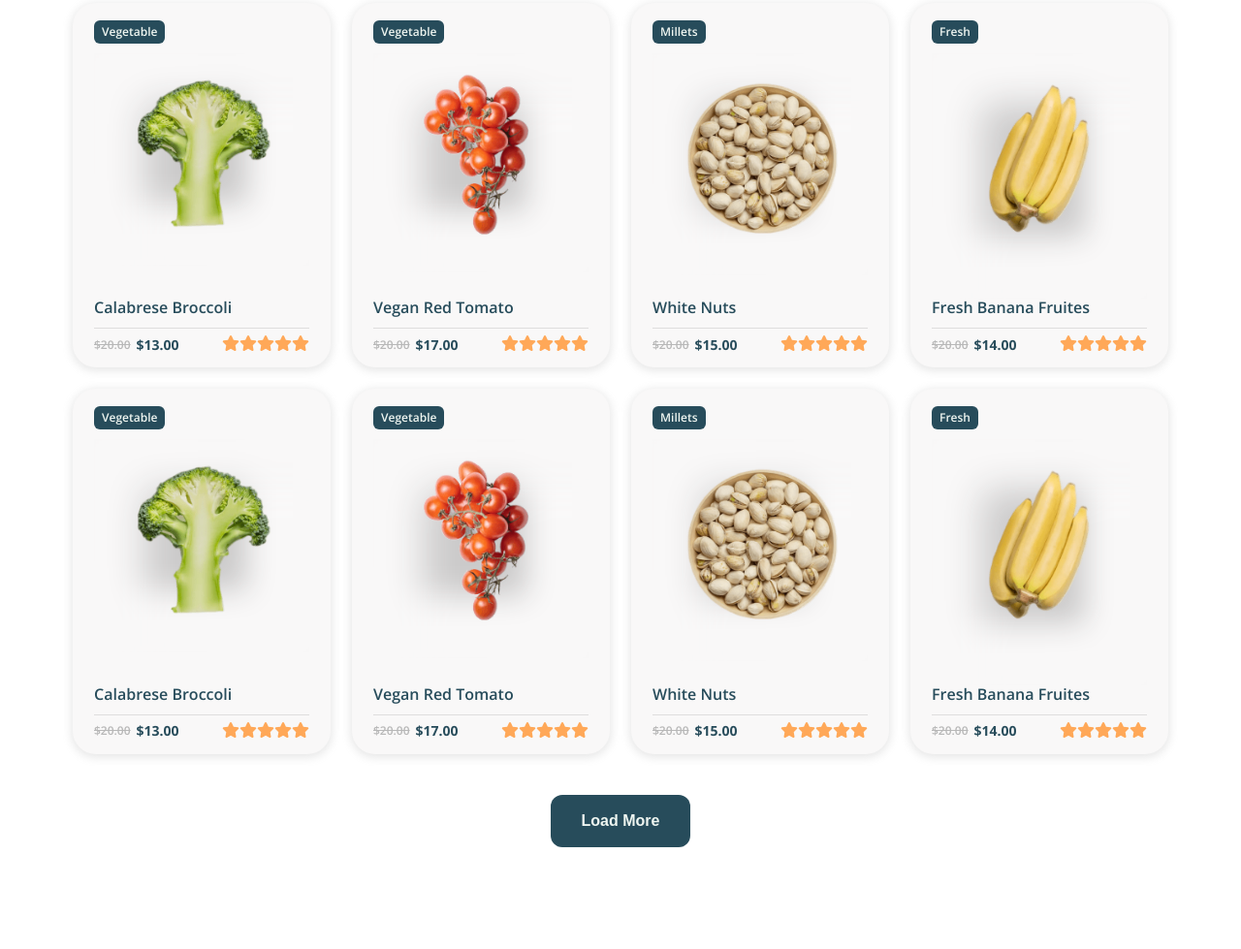
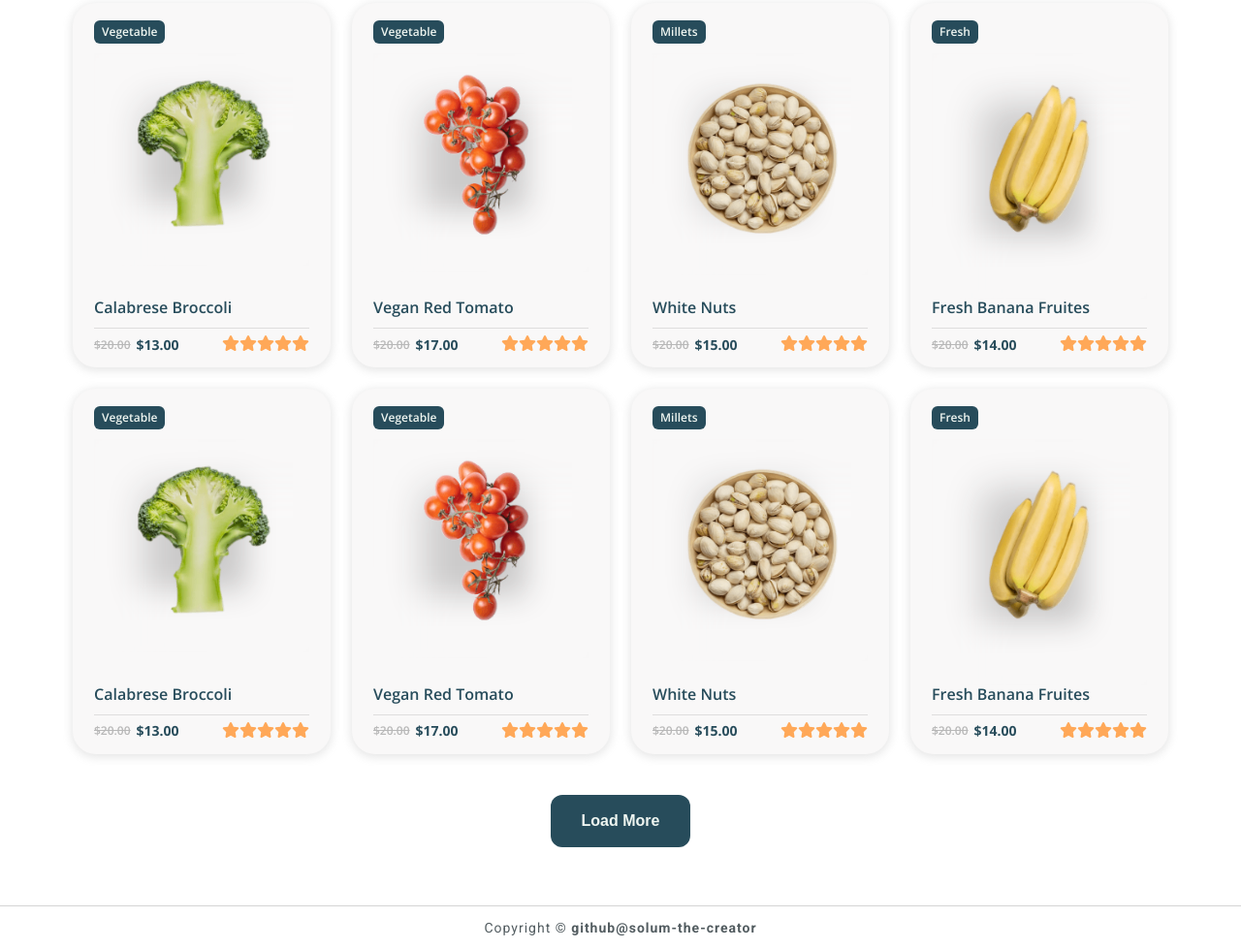
Before and after one commit to solum-the-creator/restaurant-page-js, a website built with webpack: page dist/index.html in a window 1280 px wide. Shown: the part 2194-3173 px from the top of the page at 97% size. Before the commit the page ends 3128 px from the top, so only its background shows below. Built offline with nearby package versions, Linux system fonts and the light colour scheme.

Commit message:
feat: create footer structure and style

```diff
--- a/src/style.css
+++ b/src/style.css
@@ -509,3 +509,20 @@ nav .main-menu a{
     color: #ffffff;
     box-shadow: rgba(54, 54, 54, 0.2) 0px 5px 10px;
 }
+
+footer{
+    display: flex;
+    justify-content: center;
+    border-top: 1px solid #D4D4D4;
+}
+.footer-title {
+    font-size: 14px;
+    font-weight: 400;
+    color: #525C60;
+    padding: 14px 0;
+    letter-spacing: 1px;
+}
+
+.footer-title span{
+    font-weight: 700;
+}
```
Also changed, not shown: dist/index.html.
